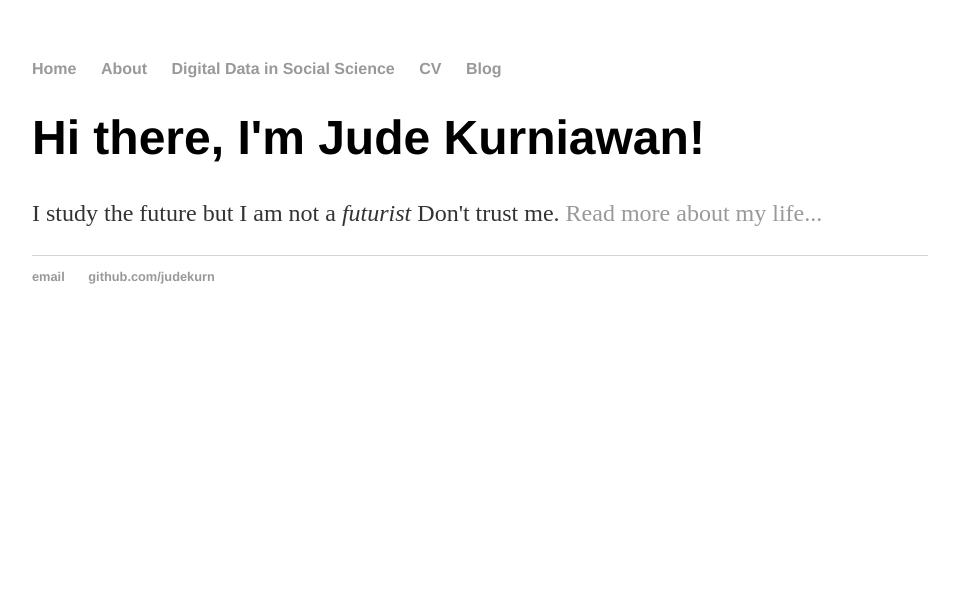
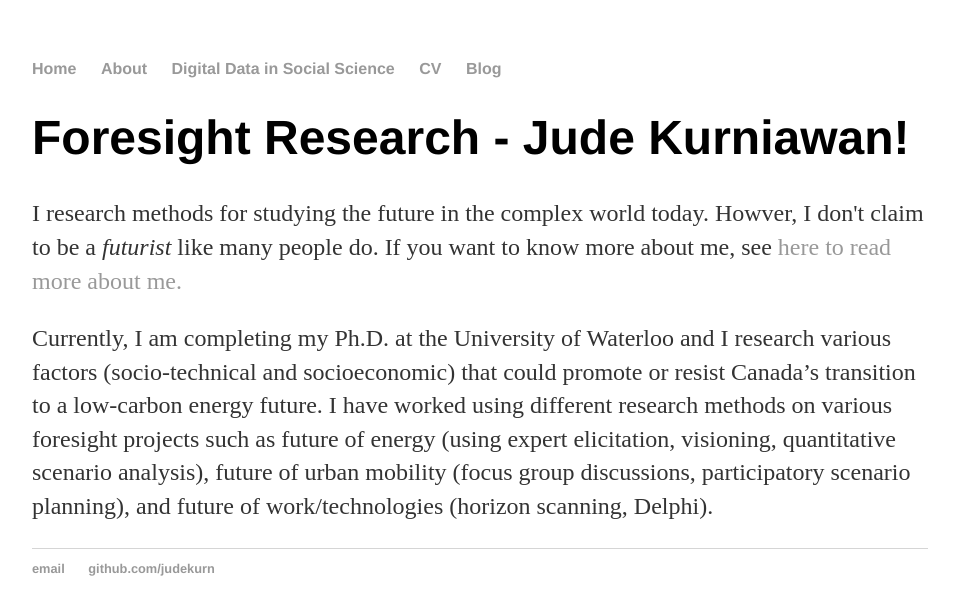
Before and after one commit to judekurn/judekurn.github.io, a Jekyll site: the page built from index.html, in a window 1280 px wide. Shown: the top 615 px of the page, without its empty margins (160-1119 px from the left). Built offline with Jekyll 4.4.1, drawn with Linux system fonts in a browser that asks for light colours.

Commit message:
Update index.html

```diff
--- a/index.html
+++ b/index.html
@@ -3,6 +3,7 @@ layout: default
 title: Jude Kurniawan
 ---
 <div class="blurb">
-	<h1>Hi there, I'm Jude Kurniawan!</h1>
-	<p>I study the future but I am not a <em>futurist</em> Don't trust me. <a href="/docs/about">Read more about my life...</a></p>
+	<h1>Foresight Research - Jude Kurniawan!</h1>
+	<p>I research methods for studying the future in the complex world today. Howver, I don't claim to be a <em>futurist</em> like many people do. If you want to know more about me, see <a href="/docs/about">here to read more about me.</a></p>
+	<p>Currently, I am completing my Ph.D. at the University of Waterloo and I research various factors (socio-technical and socioeconomic) that could promote or resist Canada’s transition to a low-carbon energy future. I have worked using different research methods on various foresight projects such as future of energy (using expert elicitation, visioning, quantitative scenario analysis), future of urban mobility (focus group discussions, participatory scenario planning), and future of work/technologies (horizon scanning, Delphi).</p>
 </div><!-- /.blurb -->
```
